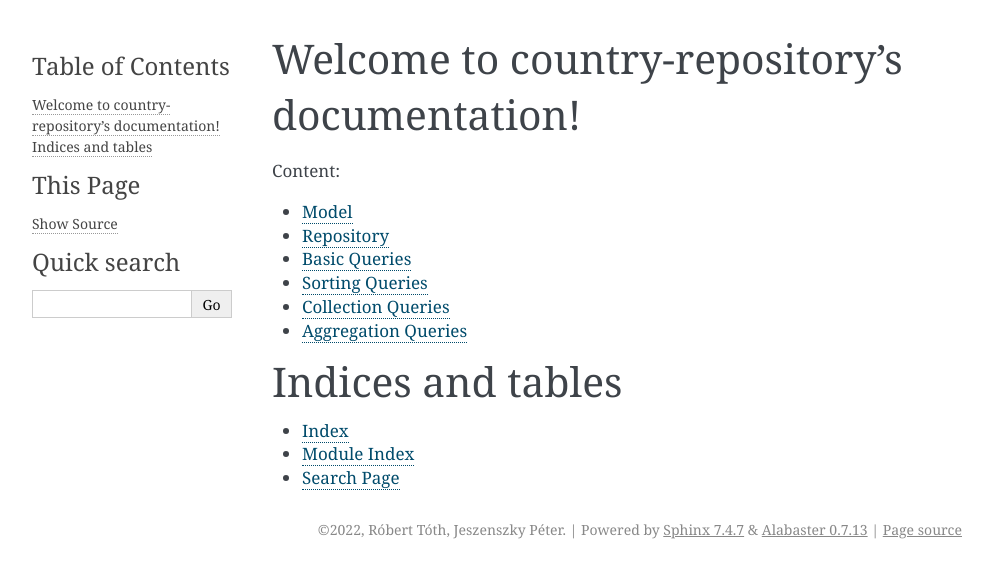
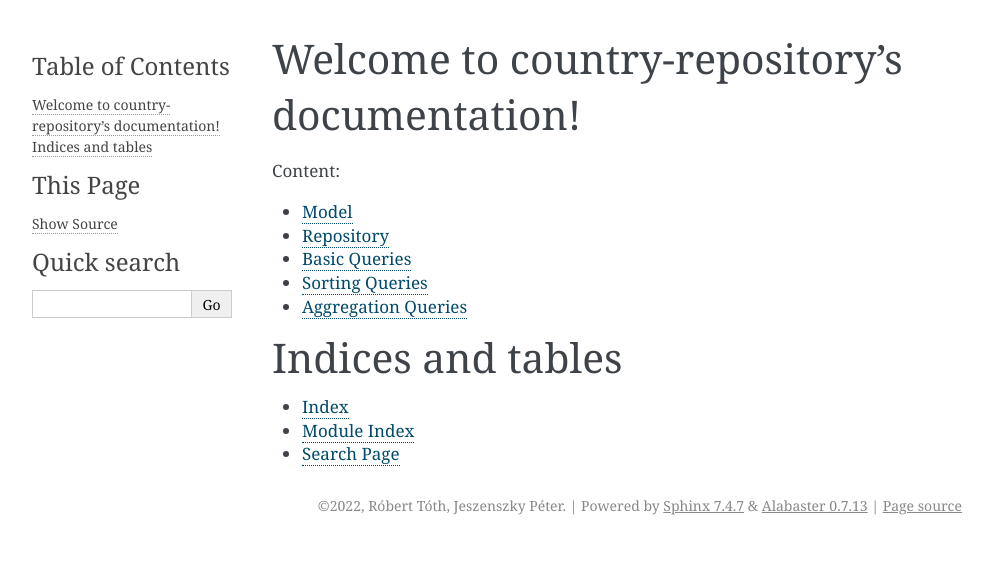
Before and after one commit to INBGM0317-2022/country-repository, a Sphinx documentation site: the page built from docs/source/index.rst, in a window 1280 px wide. Shown: the top 578 px of the page, without its empty margins (148-1140 px from the left). Built offline with Sphinx 7.4.7, drawn with Linux system fonts in a browser that asks for light colours.

Commit message:
Update docs

```diff
--- a/docs/source/queries.rst
+++ b/docs/source/queries.rst
@@ -10,12 +10,6 @@ Sorting Queries
 .. autoclass:: countries.base.queries.SortingCountryQueries
     :members:
 
-Collection Queries
-------------------
-
-.. autoclass:: countries.base.queries.CollectionCountryQueries
-    :members:
-
 Aggregation Queries
 -------------------
 
```
